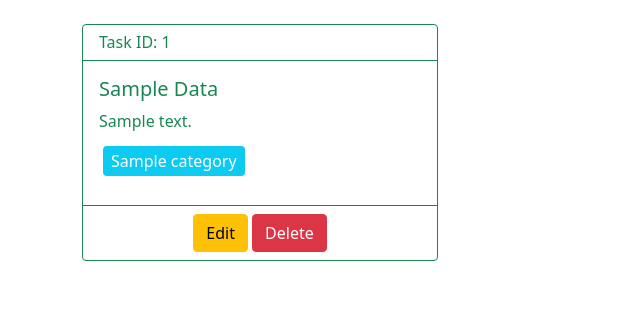
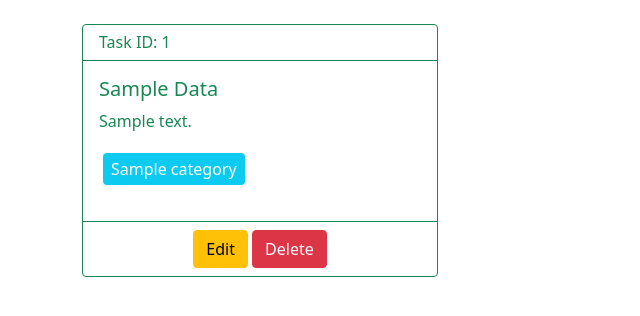
Before and after one commit to hasan042021/django-basic-task-management, a Django app: template templates/home.html in a window 1280 px wide. Shown: the part 56-372 px from the top of the page, without its empty margins (0-640 px from the left). Run offline with Django 3.2, Linux system fonts and the light colour scheme; the template is opened without the code that fills it: most values are stand-ins (such as "Sample title", 1, 10 or a date in 2020).

Commit message:
design updated

```diff
--- a/templates/home.html
+++ b/templates/home.html
@@ -12,7 +12,9 @@
           <p class="card-text">{{i.description|truncatewords:20}}</p>
           <div>
             {% for j in i.categories.all %}
-            <span class="text-white bg-info px-2 py-1 rounded m-1">
+            <span
+              class="text-white bg-info px-2 py-1 rounded m-1 d-inline-block"
+            >
               {{j.category_name}}
             </span>
             {% endfor %}
```
Also changed, not shown: db.sqlite3.
